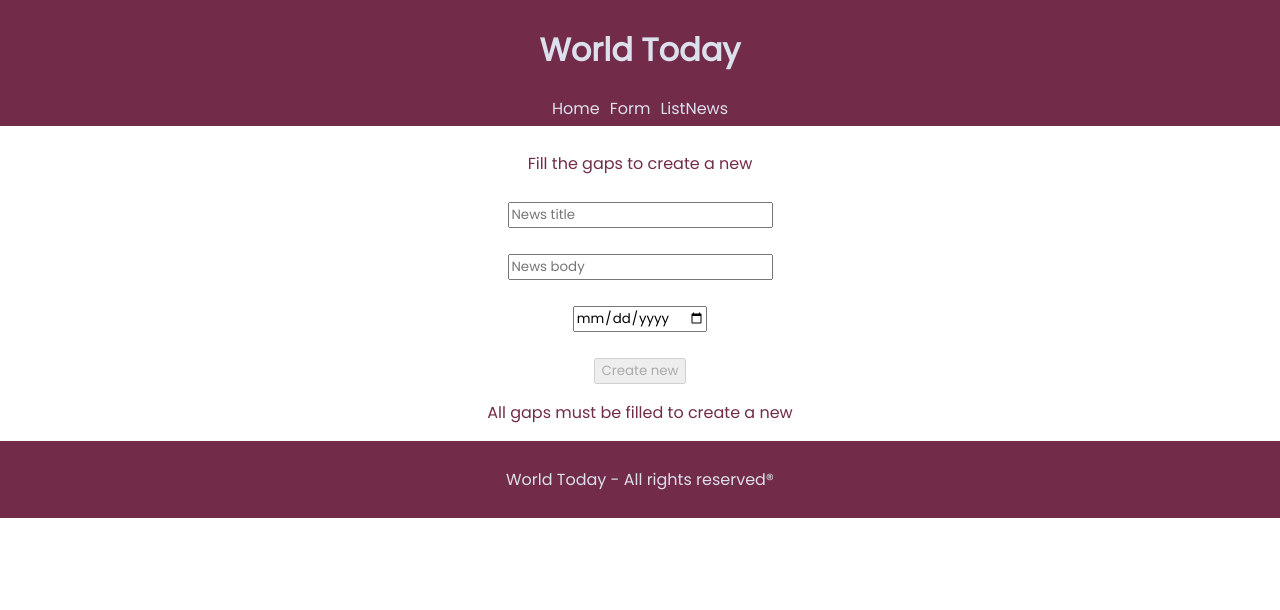
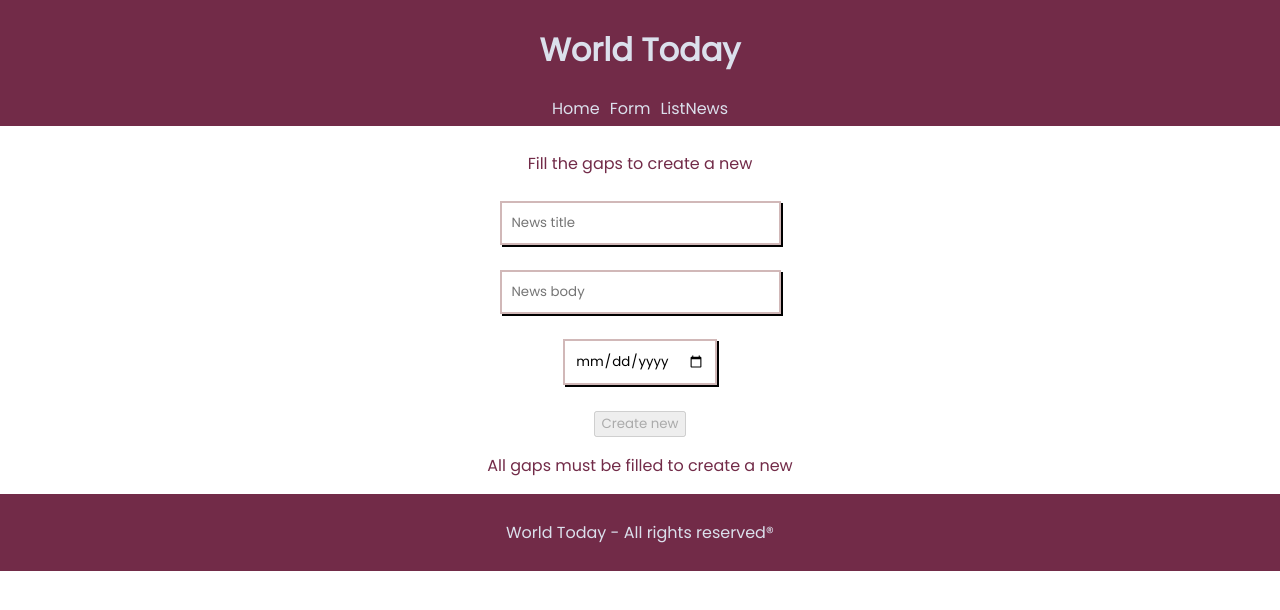
Before and after one commit to miguelherreravillanueva/Proyecto_React.Newspage, a React (Create React App) app: page /form in a window 1280 px wide. Shown: the top 610 px of the page. Built offline with nearby package versions, Linux system fonts and the light colour scheme; the HTML template or start-up script is replaced by a standard one.

Commit message:
Form styles added

```diff
--- a/src/components/Form/Form.jsx
+++ b/src/components/Form/Form.jsx
@@ -65,6 +65,7 @@ const Form = () => {
                     value={data.title}
                     onChange={handleInputChange}
                     name="title"
+
                 />
                 <br />
                 <br />
--- a/src/components/Form/Form.scss
+++ b/src/components/Form/Form.scss
@@ -2,4 +2,9 @@ form {
     div {
         color: rgb(114, 43, 72);
     }
+    input {
+        padding: 10px;
+        border: 2px solid rgb(209, 184, 184);
+        box-shadow: 2px 2px;
+    }
 }
```
